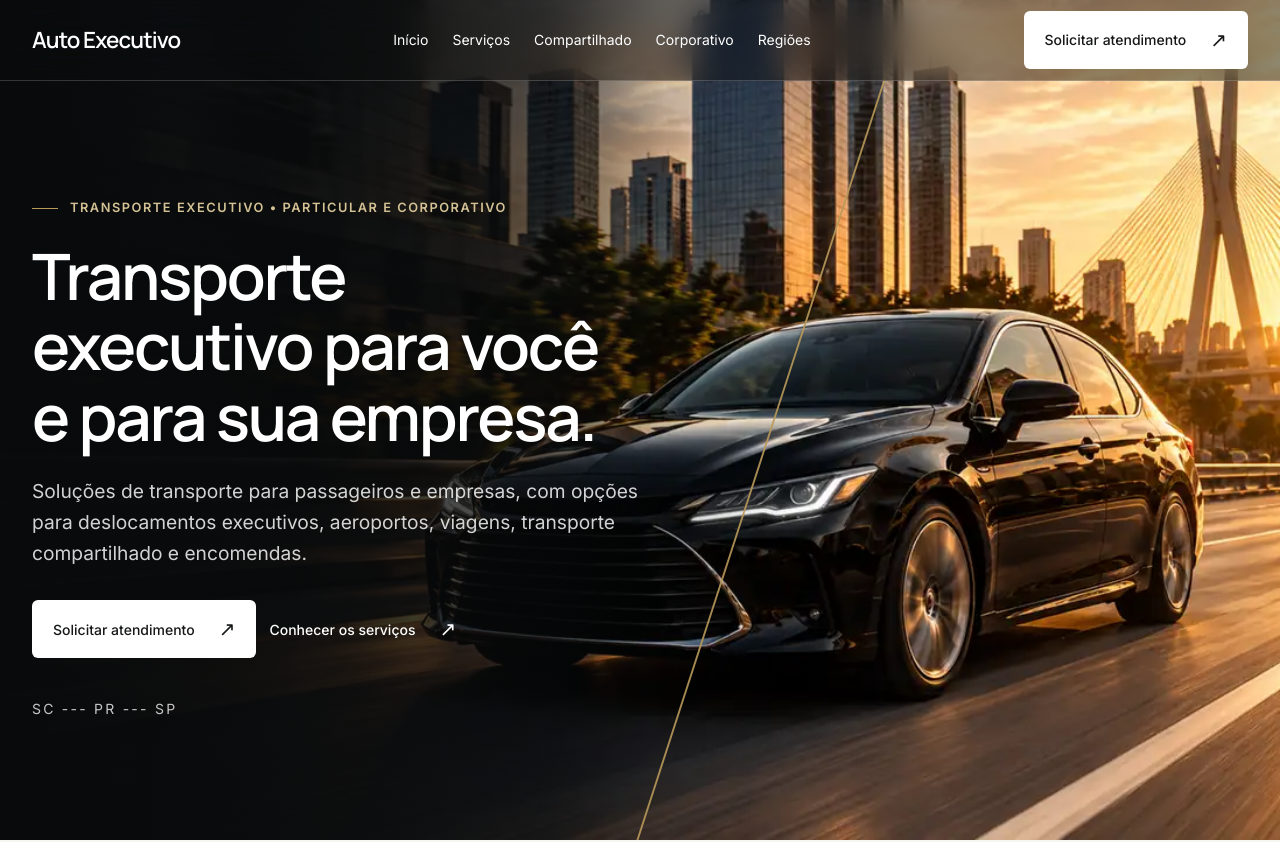
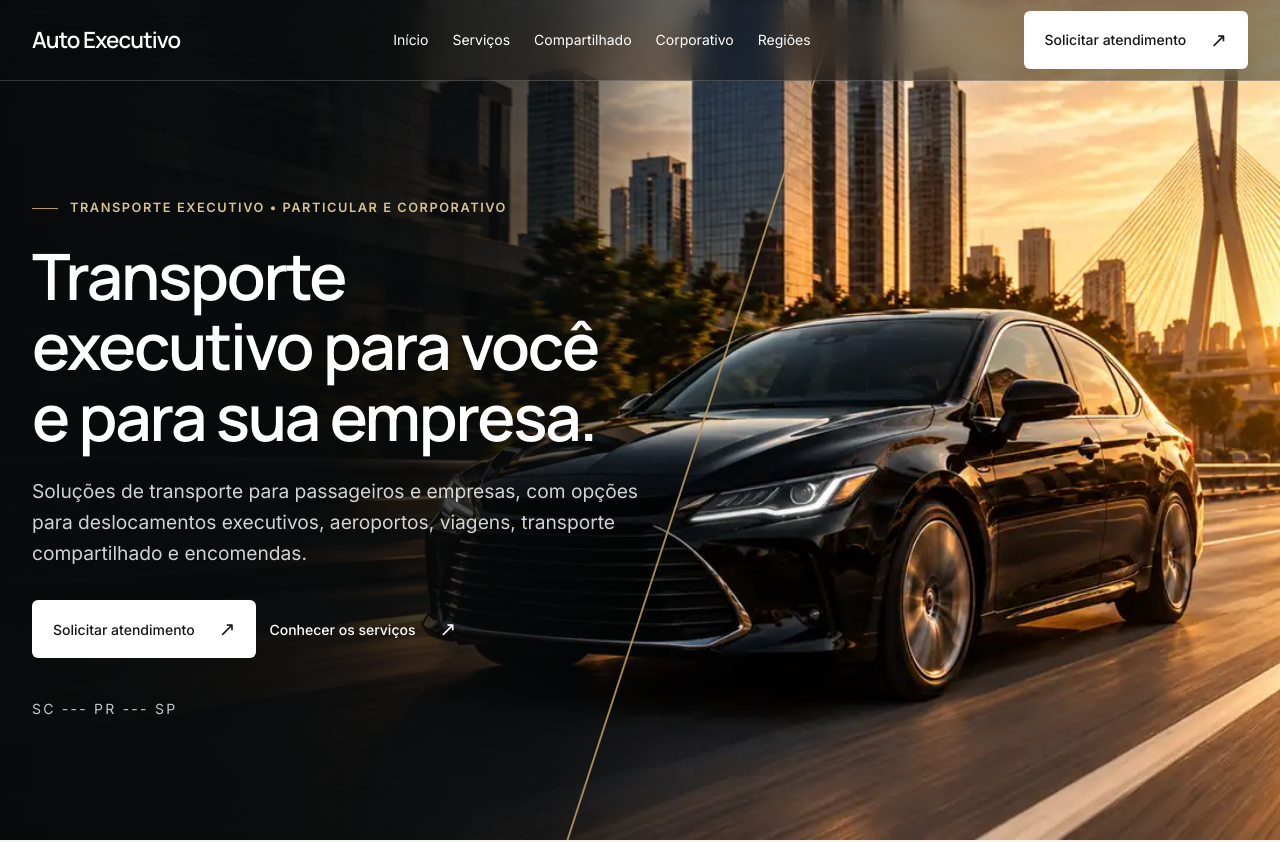
Before and after one commit to dborgesdev/autoexecutivo, a React (Vite) app: page / in a window 1280 px wide. Shown: the top 842 px of the page. Built offline with nearby package versions, Linux system fonts and the light colour scheme.

Commit message:
style: position hero divider directly after copy

```diff
--- a/src/styles/landing.css
+++ b/src/styles/landing.css
@@ -61,7 +61,7 @@ p { max-width: var(--text-max-width); }
 .hero__media { position: absolute; z-index: 0; inset: 0; overflow: hidden; background: var(--color-graphite-deep); }
 .hero__image { display: block; width: 100%; height: 100%; object-fit: cover; object-position: 66% center; }
 .hero__image-shade { position: absolute; inset: 0; pointer-events: none; background: linear-gradient(90deg, rgba(8, 10, 11, 0.94) 0%, rgba(8, 10, 11, 0.86) 28%, rgba(8, 10, 11, 0.62) 43%, rgba(8, 10, 11, 0.18) 52%, rgba(8, 10, 11, 0) 62%); }
-.hero__diagonal { position: absolute; z-index: 3; top: -8%; bottom: -8%; left: clamp(760px, 52vw, 1000px); width: 2px; background: var(--color-accent); transform: skew(-18deg); transform-origin: center; pointer-events: none; opacity: 0.9; }
+.hero__diagonal { position: absolute; z-index: 3; top: -8%; bottom: -8%; left: clamp(690px, 46vw, 840px); width: 2px; background: var(--color-accent); transform: skew(-18deg); transform-origin: center; pointer-events: none; opacity: 0.9; }
 
 .media-placeholder { position: relative; display: grid; place-items: center; width: 100%; aspect-ratio: 4 / 3; min-width: 0; background: var(--color-placeholder); color: var(--color-text-secondary); border: 1px solid var(--color-border); }
 .surface-dark .media-placeholder { background: var(--color-placeholder-dark); color: var(--color-text-on-dark-muted); border-color: var(--color-border-dark); }
@@ -172,7 +172,7 @@ p { max-width: var(--text-max-width); }
   .hero__content h1 { max-width: 14ch; }
   .hero__actions { gap: var(--space-3); }
   .hero__image { object-position: 67% center; }
-  .hero__diagonal { left: clamp(760px, 52vw, 1000px); }
+  .hero__diagonal { left: clamp(690px, 46vw, 840px); }
   .editorial-grid, .section-intro { grid-template-columns: minmax(0, 7fr) minmax(0, 5fr); gap: var(--space-20); }
   #proposta, #regioes { padding-block: calc(var(--space-24) + var(--space-4)); }
   .quality-section { padding-top: calc(var(--space-24) + var(--space-4)); }
```
